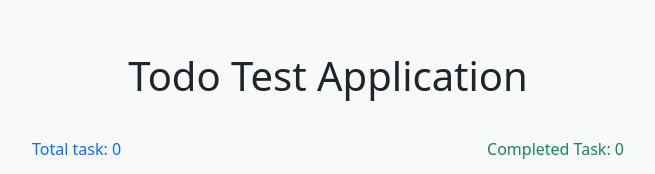
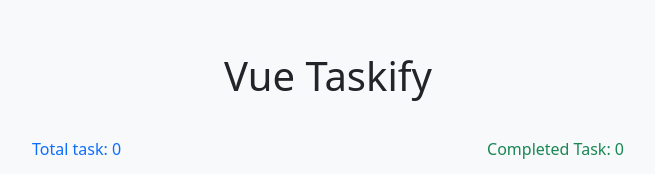
Before and after one commit to Nathaniyell/vue-todo-app, a Vue app: page / in a window 1280 px wide. Shown: the part 218-392 px from the top of the page, without its empty margins (312-967 px from the left). Built offline with nearby package versions, Linux system fonts and the light colour scheme; no server answers.

Commit message:
update application header

```diff
--- a/src/components/Header.vue
+++ b/src/components/Header.vue
@@ -7,7 +7,7 @@ defineProps({
 
 <template>
     <div>
-      <h1 class="text-center p-4 mb-3">Todo Test Application</h1>
+      <h1 class="text-center p-4 mb-3">Vue Taskify</h1>
       <div class="form-label hstack gap-3 mb-4 h6 text-primary">
         <span>Total {{ tasks.length > 1 ? 'tasks' : 'task' }}: {{ tasks.length }}</span>
         <span class="ms-auto text-success">Completed Task: {{ completedTasks }}</span>
```
